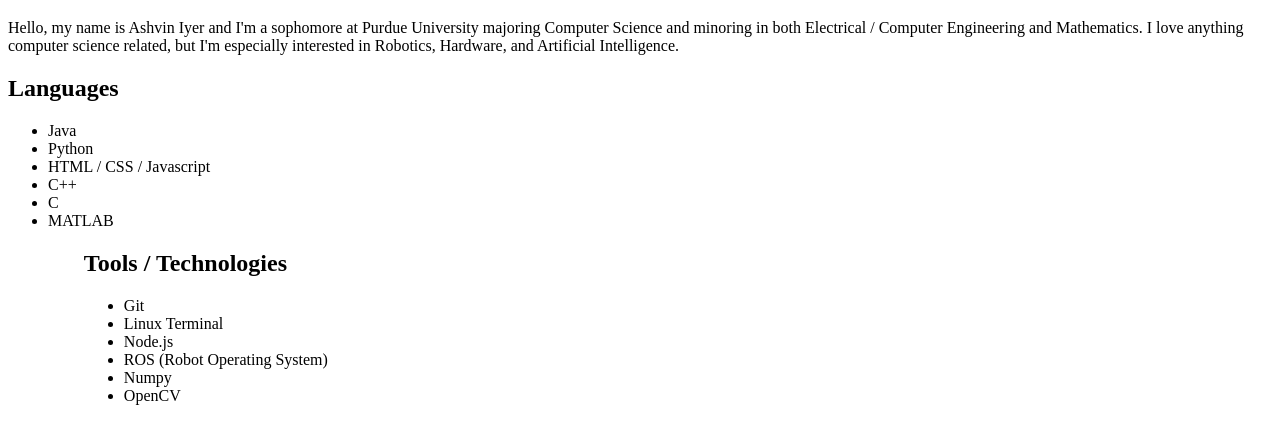
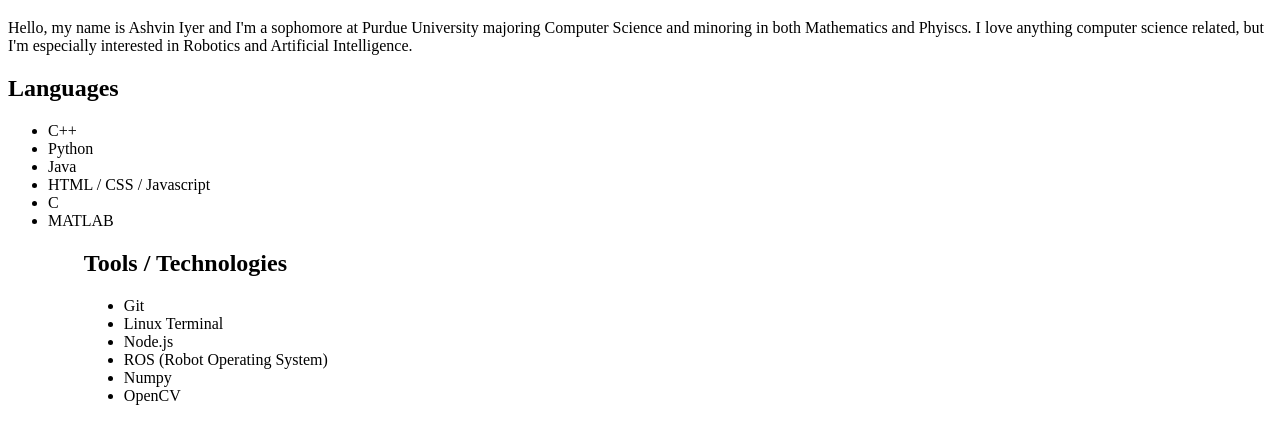
Before and after one commit to ashviniyer21/website, a plain HTML site: page index.html in a window 1280 px wide. Shown: the part 61-500 px from the top of the page. Drawn offline with nearby package versions, Linux system fonts and the light colour scheme; a script that the page names is missing.

Commit message:
Update index.html

```diff
--- a/index.html
+++ b/index.html
@@ -10,16 +10,16 @@
 <div id="header"></div>
 <div class="long">
     <h1>About Me</h1>
-    <p>Hello, my name is Ashvin Iyer and I'm a sophomore at Purdue University majoring Computer Science and minoring in both Electrical / Computer Engineering and Mathematics.
-        I love anything computer science related, but I'm especially interested in Robotics, Hardware, and Artificial Intelligence.</p>
+    <p>Hello, my name is Ashvin Iyer and I'm a sophomore at Purdue University majoring Computer Science and minoring in both Mathematics and Phyiscs.
+        I love anything computer science related, but I'm especially interested in Robotics and Artificial Intelligence.</p>
 </div>
 <div class="short-left">
     <h2>Languages</h2>
     <ul>
+        <li>C++</li>
+        <li>Python</li>
         <li>Java</li>
-        <li>Python</li>
         <li>HTML / CSS / Javascript</li>
-        <li>C++</li>
         <li>C</li>
         <li>MATLAB</li>
     </ul>
```
